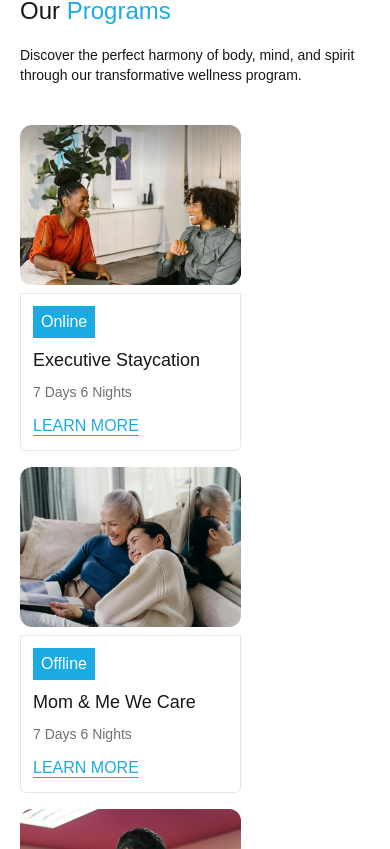
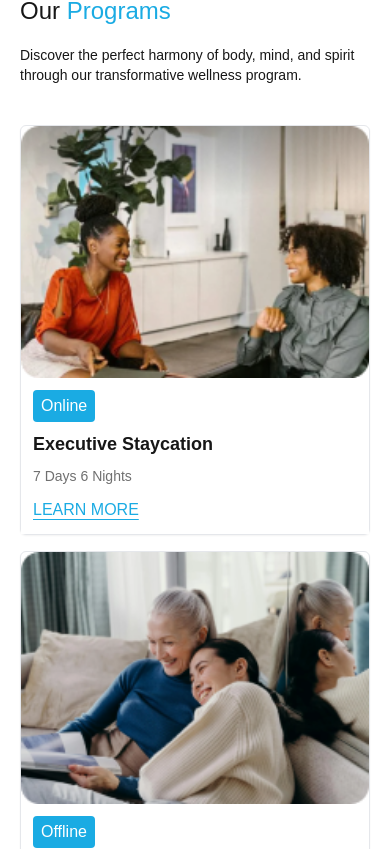
Before and after one commit to FrontX-Ganesh/mega_lifesciences, a Next.js app: page / in a window 390 px wide. Shown: the part 6235-7084 px from the top of the page. Built offline with nearby package versions, Linux system fonts and the light colour scheme.

Commit message:
program info responsive design

```diff
--- a/app/_components/ProgramInfo/index.jsx
+++ b/app/_components/ProgramInfo/index.jsx
@@ -14,25 +14,38 @@ const ProgramInfo = () => {
             Discover the perfect harmony of body, mind, and spirit through our
             transformative wellness program.
           </p>
-          <div className="flex gap-4 mb-5 flex-wrap">
-            {programs.map((ele) => (
-              <div className="flex-col">
+          <div className="flex flex-wrap gap-4 mb-5 justify-center">
+            {programs.map((ele, index) => (
+              <div
+                key={index}
+                className="flex flex-col w-full sm:w-[48%] md:w-[30%] lg:w-[22%] xl:w-[18%] border border-gray-200 rounded-md shadow-sm"
+              >
                 <Image
-                  alt="Header Logo"
+                  alt="Program Logo"
                   src={ele.image}
-                  className="h-50 w-auto mb-2"
+                  className="w-full h-auto rounded-t-md object-cover"
                 />
-                <div className="p-3 border border-grey rounded-bl-md rounded-br-md">
-                    <div className="text-white bg-[#1AABE3] w-max px-2 py-1 mb-2">
+                <div className="p-3 bg-white">
+                  <div className="text-white bg-[#1AABE3] w-max px-2 py-1 mb-2 rounded">
                     {ele.online ? "Online" : "Offline"}
+                  </div>
+                  <div className="text-lg font-semibold mb-2">{ele.title}</div>
+                  <p className="text-sm md:text-base text-[#707070] mb-3">
+                    {ele.package}
+                  </p>
+                  {ele.learnMore && (
+                    <div
+                      className="text-[#1AABE3] underline cursor-pointer"
+                      style={{ textUnderlinePosition: "under" }}
+                    >
+                      LEARN MORE
                     </div>
-                    <div className="text-lg mb-2">{ele.title}</div>
-                    <p className="text-sm md:text-base text-[#707070] mb-3">{ele.package}</p>
-                    <div className="text-[#1AABE3] underline" style={{ textUnderlinePosition: 'under' }}>{ele.learnMore ? "LEARN MORE" : ""}</div>
+                  )}
                 </div>
               </div>
             ))}
           </div>
+
           <div className="text-center">
             <button className="bg-[#1AABE3] font-bold text-white rounded-md px-4 py-3">
               View all resources
```
